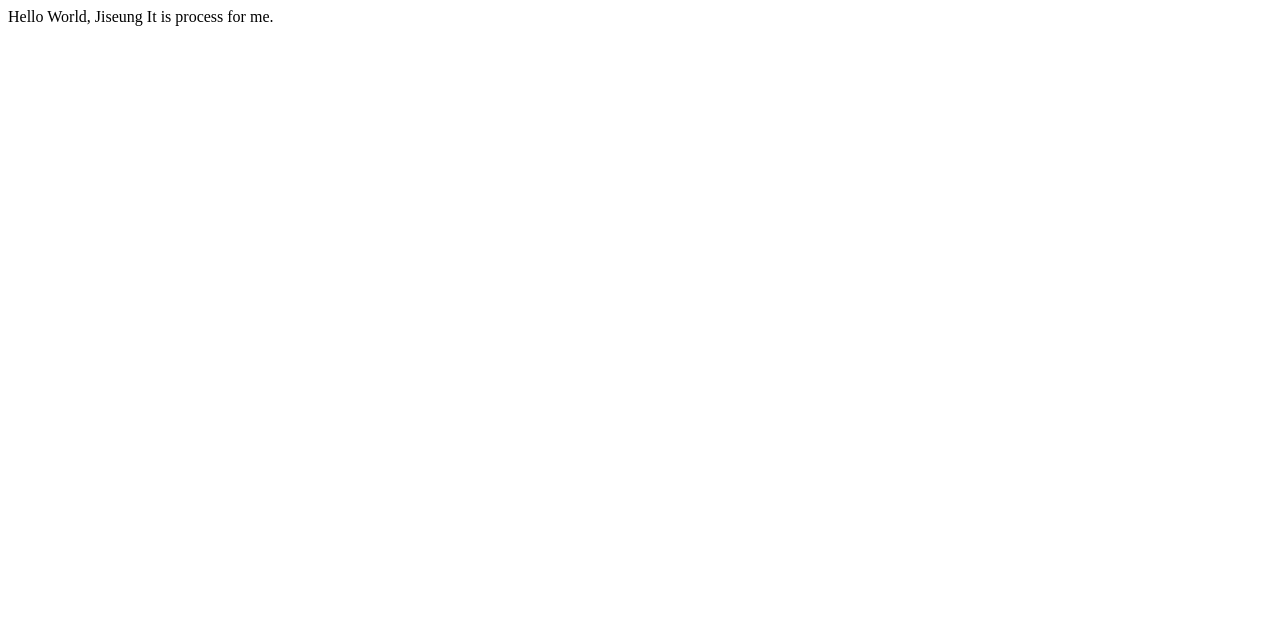
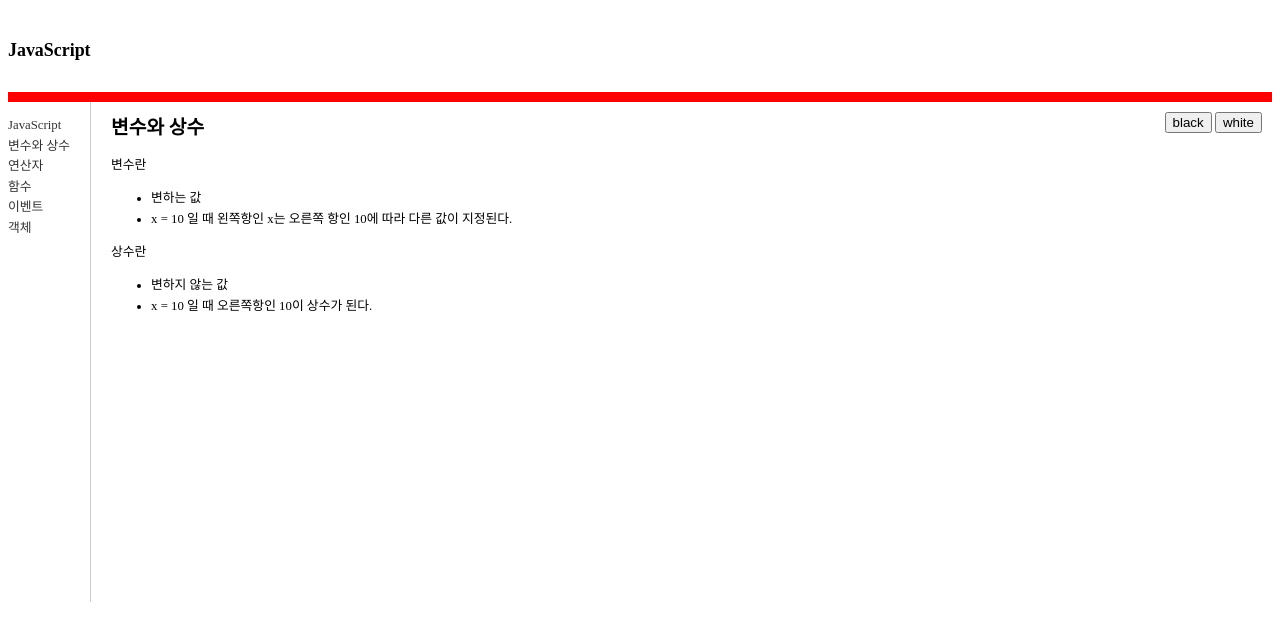
Before and after one commit to jsg1504/opentutorials-jiseung10, a plain HTML site: page index.html in a window 1280 px wide. Drawn offline with Linux system fonts and the light colour scheme.

Commit message:
new ver index.html

```diff
--- a/index.html
+++ b/index.html
@@ -1,25 +1,108 @@
 <!DOCTYPE html>
-<html lang="en">
-	<head>
-		<meta charset="utf-8" />
+<html>
+    <head>
+        <meta charset="utf-8" />
+        <style type="text/css">
+            body {
+                font-size: 0.8em;
+                font-family: dotum;
+                line-height: 1.6em;
+            }
+            header {
+                border-bottom: 10px solid red;
+                padding: 20px 0;
+            }
+            #toolbar {
+                padding: 10px;
+                float: right;
+            }
+            nav {
+                float: left;
+                margin-right: 20px;
+                min-height: 500px;
+                border-right: 1px solid #ccc;
+            }
+            nav ul {
+                list-style: none;
+                padding-left: 0;
+                padding-right: 20px;
+            }
+            article {
+                float: left;
+            }
+            a {
+                text-decoration: none;
+            }
+            a:link, a:visited {
+                color: #333;
+            }
+            a:hover {
+                color: #f60;
+            }
+            h1 {
+                font-size: 1.4em;
+            }
+        </style>
+    </head>
 
-		<!-- Always force latest IE rendering engine (even in intranet) & Chrome Frame
-		Remove this if you use the .htaccess -->
-		<meta http-equiv="X-UA-Compatible" content="IE=edge,chrome=1" />
-
-		<title>index</title>
-		<meta name="description" content="" />
-		<meta name="author" content="jiseung" />
-
-		<meta name="viewport" content="width=device-width; initial-scale=1.0" />
-
-		<!-- Replace favicon.ico & apple-touch-icon.png in the root of your domain and delete these references -->
-		<link rel="shortcut icon" href="/favicon.ico" />
-		<link rel="apple-touch-icon" href="/apple-touch-icon.png" />
-	</head>
-
-	<body>
-		Hello World, Jiseung
-		It is process for me.
-	</body>
+    <body>
+        <div>
+            <header>
+                <h1>JavaScript</h1>
+            </header>
+            <div id="toolbar">
+                <input type="button" value="black" />
+                <input type="button" value="white" />
+            </div>
+            <nav>
+                <ul>
+                    <li>
+                        <a href="http://opentutorials.org/course/49/16">JavaScript</a>
+                    </li>
+                    <li>
+                        <a href="http://opentutorials.org/course/49/17">변수와 상수</a>
+                    </li>
+                    <li>
+                        <a href="http://opentutorials.org/course/49/18">연산자</a>
+                    </li>
+                    <li>
+                        <a href="http://opentutorials.org/course/49/19">함수</a>
+                    </li>
+                    <li>
+                        <a href="http://opentutorials.org/course/49/20">이벤트</a>
+                    </li>
+                    <li>
+                        <a href="http://opentutorials.org/course/49/21">객체</a>
+                    </li>
+                </ul>
+            </nav>
+            <article>
+                <h2>변수와 상수</h2>
+                <div>
+                    <p>
+                        변수란
+                    </p>
+                    <ul>
+                        <li>
+                            변하는 값
+                        </li>
+                        <li>
+                            x = 10 일 때 왼쪽항인 x는 오른쪽 항인 10에 따라 다른 값이 지정된다.
+                        </li>
+                    </ul>
+                    <p>
+                        상수란
+                    </p>
+                    <ul>
+                        <li>
+                            변하지 않는 값
+                        </li>
+                        <li>
+                            x = 10 일 때 오른쪽항인 10이 상수가 된다.
+                        </li>
+                    </ul>
+                </div>
+            </article>
+        </div>
+    </body>
 </html>
```
